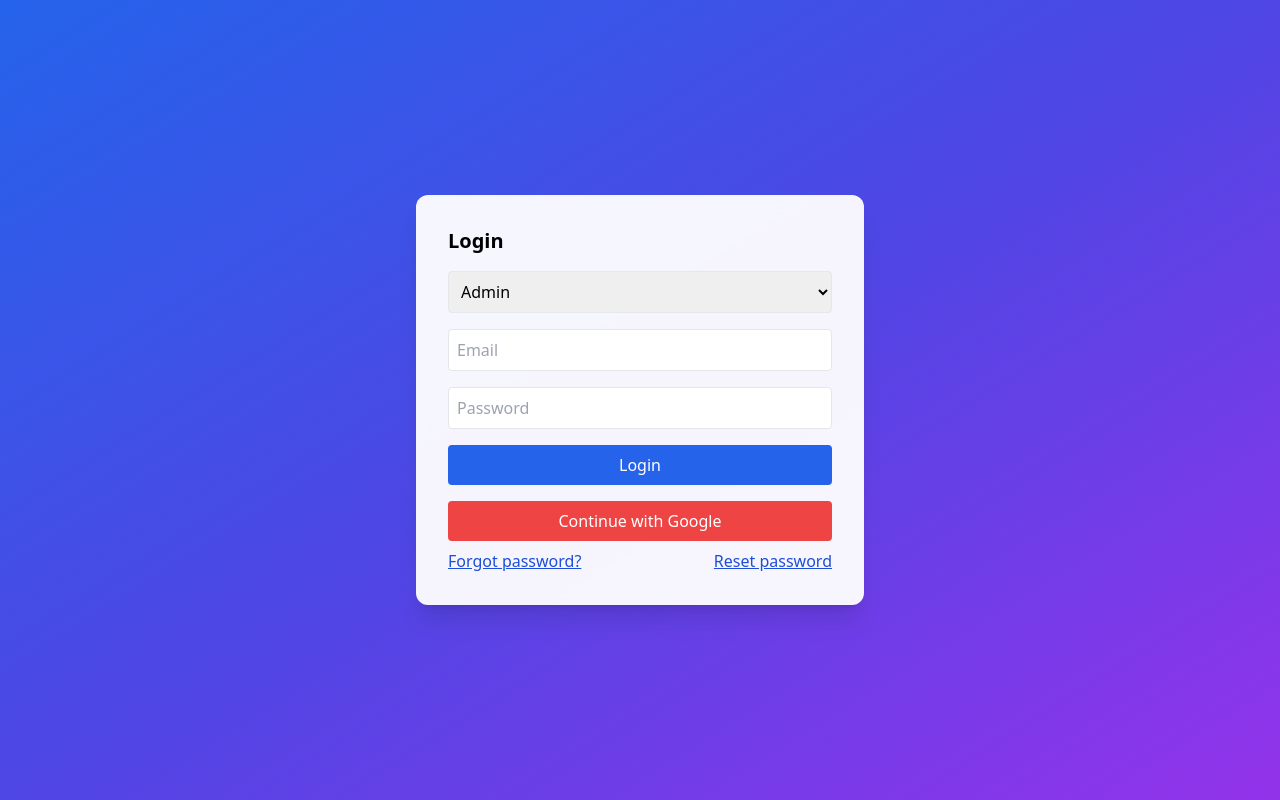
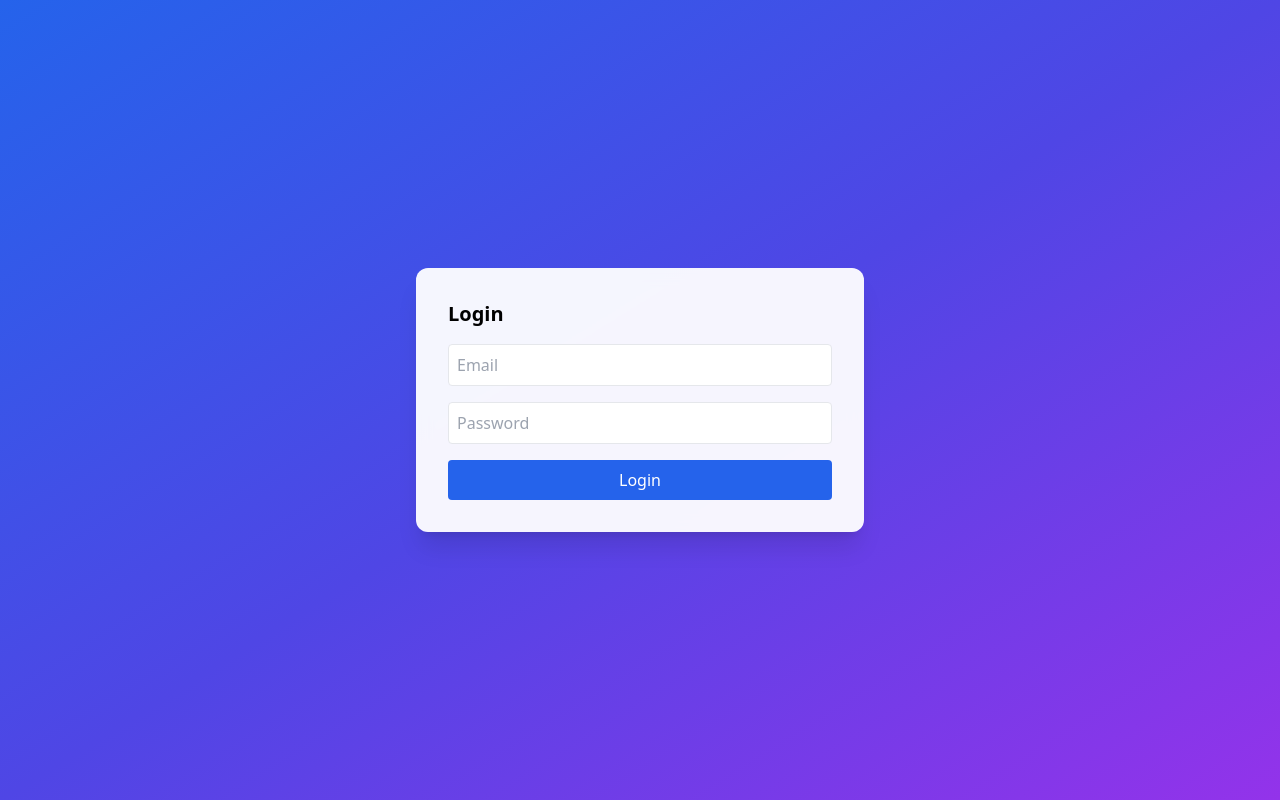
Before and after one commit to bevaraprameela/bevara_prameela_softwarehub, a React (Vite) app in the folder frontend/: page /login in a window 1280 px wide. Built offline with nearby package versions, Linux system fonts and the light colour scheme.

Commit message:
Fixed navigation using backend role

```diff
--- a/frontend/src/pages/Login.jsx
+++ b/frontend/src/pages/Login.jsx
@@ -7,29 +7,32 @@ export default function Login() {
   const { login } = useContext(AuthContext);
   const [email, setEmail] = useState("");
   const [password, setPassword] = useState("");
-  const [role, setRole] = useState("Admin");
   const [error, setError] = useState(null);
   const navigate = useNavigate();
 
   const submit = async (e) => {
     e.preventDefault();
     setError(null);
+
     try {
       const res = await api.post("/auth/login", { email, password });
-      // Enforce selected role matches account role
-      // if (res.data.user.role !== role) {
-      //   setError("Selected role does not match your account role");
-      //   return;
-      // }
-      if (res.data.user.role.toLowerCase() !== role.toLowerCase()) {
-  setError("Selected role does not match your account role");
-  return;
-}
+
+      // Save token and user
       login(res.data.token, res.data.user);
-      if (role === "Admin") navigate("/admin");
-      else if (role === "Employee") navigate("/employee");
-      else navigate("/client");
-    } catch (e) {
+
+      // Get role from backend
+      const role = res.data.user.role.toLowerCase();
+
+      // Navigate based on backend role
+      if (role === "admin") {
+        navigate("/admin");
+      } else if (role === "employee") {
+        navigate("/employee");
+      } else {
+        navigate("/client");
+      }
+
+    } catch (err) {
       setError("Invalid credentials");
     }
   };
@@ -38,27 +41,32 @@ export default function Login() {
     <div className="min-h-screen flex items-center justify-center bg-gradient-to-br from-blue-600 via-indigo-600 to-purple-600">
       <div className="bg-white/95 backdrop-blur p-8 rounded-xl shadow-xl max-w-md w-full">
         <h2 className="text-xl font-semibold mb-4">Login</h2>
+
         <form onSubmit={submit} className="space-y-4">
-          <select className="w-full border rounded p-2" value={role} onChange={(e)=>setRole(e.target.value)}>
-            <option value="Admin">Admin</option>
-            <option value="Employee">Employee</option>
-            <option value="Client">Client</option>
-          </select>
-          <input className="w-full border rounded p-2" placeholder="Email" type="email" value={email} onChange={(e) => setEmail(e.target.value)} />
-          <input className="w-full border rounded p-2" placeholder="Password" type="password" value={password} onChange={(e) => setPassword(e.target.value)} />
+          <input
+            className="w-full border rounded p-2"
+            placeholder="Email"
+            type="email"
+            value={email}
+            onChange={(e) => setEmail(e.target.value)}
+            required
+          />
+
+          <input
+            className="w-full border rounded p-2"
+            placeholder="Password"
+            type="password"
+            value={password}
+            onChange={(e) => setPassword(e.target.value)}
+            required
+          />
+
           {error && <div className="text-red-600 text-sm">{error}</div>}
-          <button className="w-full bg-blue-600 hover:bg-blue-700 text-white rounded p-2">Login</button>
+
+          <button className="w-full bg-blue-600 hover:bg-blue-700 text-white rounded p-2">
+            Login
+          </button>
         </form>
-        <div className="mt-4 grid grid-cols-2 gap-2">
-          <button
-            onClick={async ()=>{ try { await api.get("/auth/google/init"); alert("Google signup not configured yet. Please contact admin to enable."); } catch { alert("Google signup not configured."); }}}
-            className="col-span-2 bg-red-500 hover:bg-red-600 text-white rounded p-2"
-          >
-            Continue with Google
-          </button>
-          <button onClick={()=>navigate("/forgot")} className="text-blue-700 underline text-left">Forgot password?</button>
-          <button onClick={()=>navigate("/reset")} className="text-blue-700 underline text-right">Reset password</button>
-        </div>
       </div>
     </div>
   );
```
